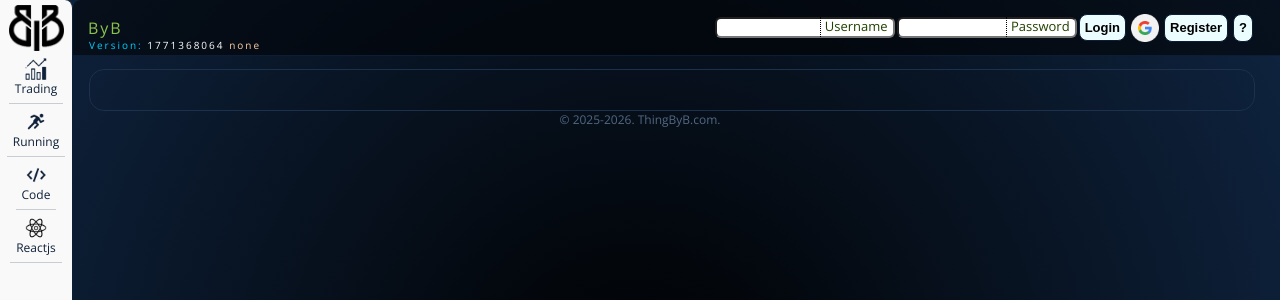
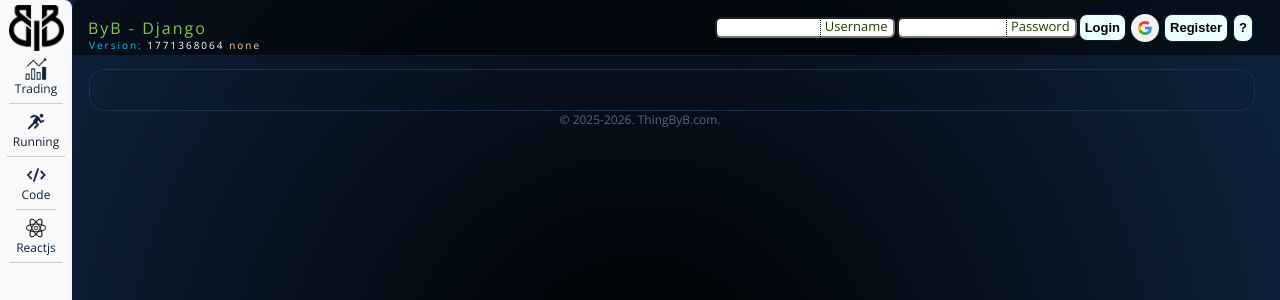
Before and after one commit to bybsi/ByB_Django, a Django app: page / in a window 1280 px wide. Shown: the top 300 px of the page. Run offline with Django 5.2, Linux system fonts and the light colour scheme; data that the repository does not hold is empty; parts of the project's set-up code (start-up, migrations or seed data) failed here and were passed over; some libraries are stand-ins or nearby versions.

Commit message:
change name to byb - django

```diff
--- a/thingbyb/templates/core/bar.html
+++ b/thingbyb/templates/core/bar.html
@@ -1,6 +1,6 @@
 {% load static %}
 <script src="https://accounts.google.com/gsi/client" async defer></script>
-<div id="_byb_bar_left">ByB <span id="_byb_sub_title"></span><span class="_byb_version">Version: <span class="_byb_version_number">{{ version_str }}</span> <span class="_byb_bug">{{ issues }}</span></span></div>
+<div id="_byb_bar_left">ByB - Django<span id="_byb_sub_title"></span><span class="_byb_version">Version: <span class="_byb_version_number">{{ version_str }}</span> <span class="_byb_bug">{{ issues }}</span></span></div>
 <div id="_byb_bar_loader" class="_byb_loading"></div>
 <div id="_byb_bar_error" class="_byb_error _byb_bar_status">Error</div>
 <div id="_byb_bar_okay" class="_byb_okay _byb_bar_status">Okay</div>
```
